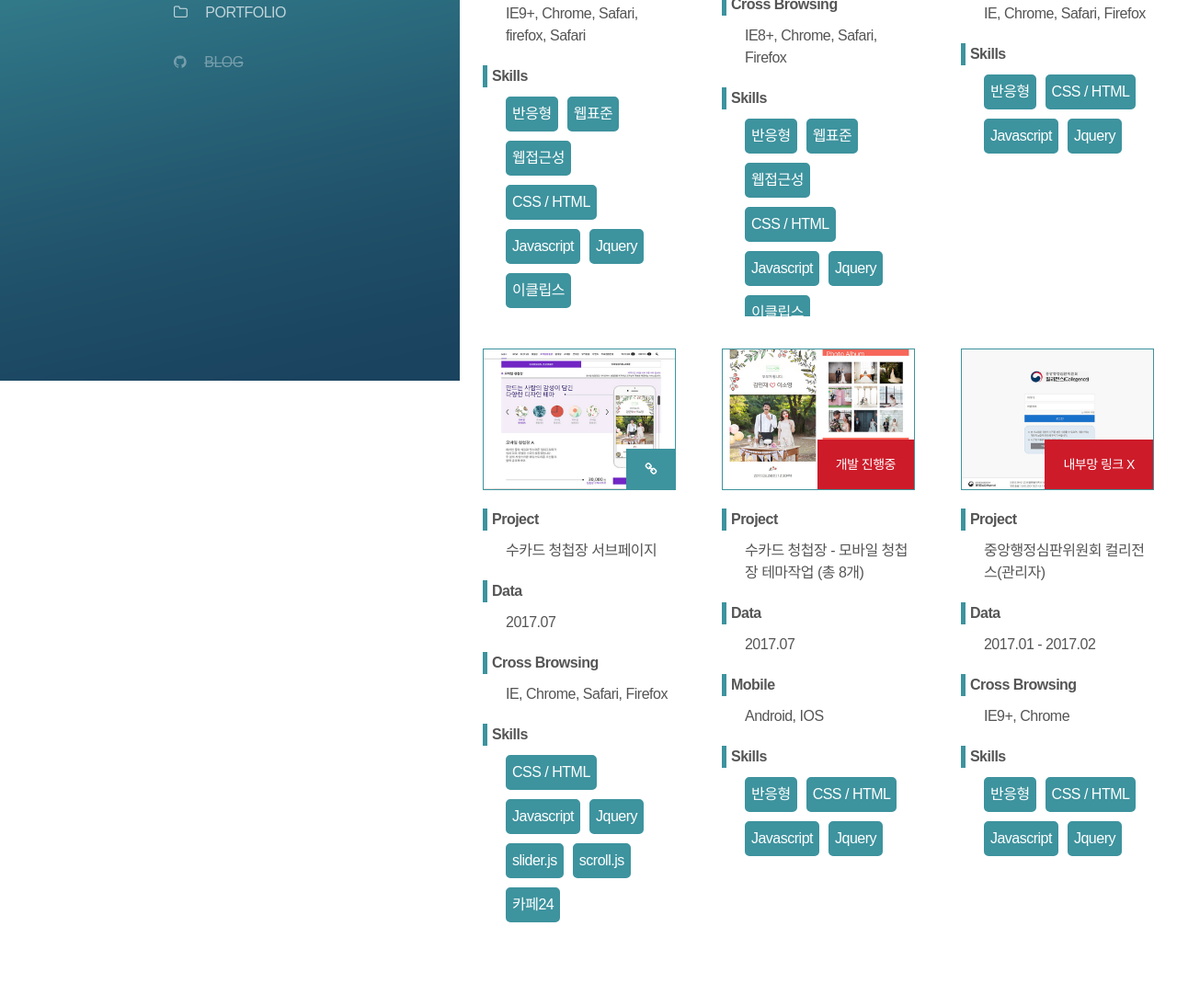
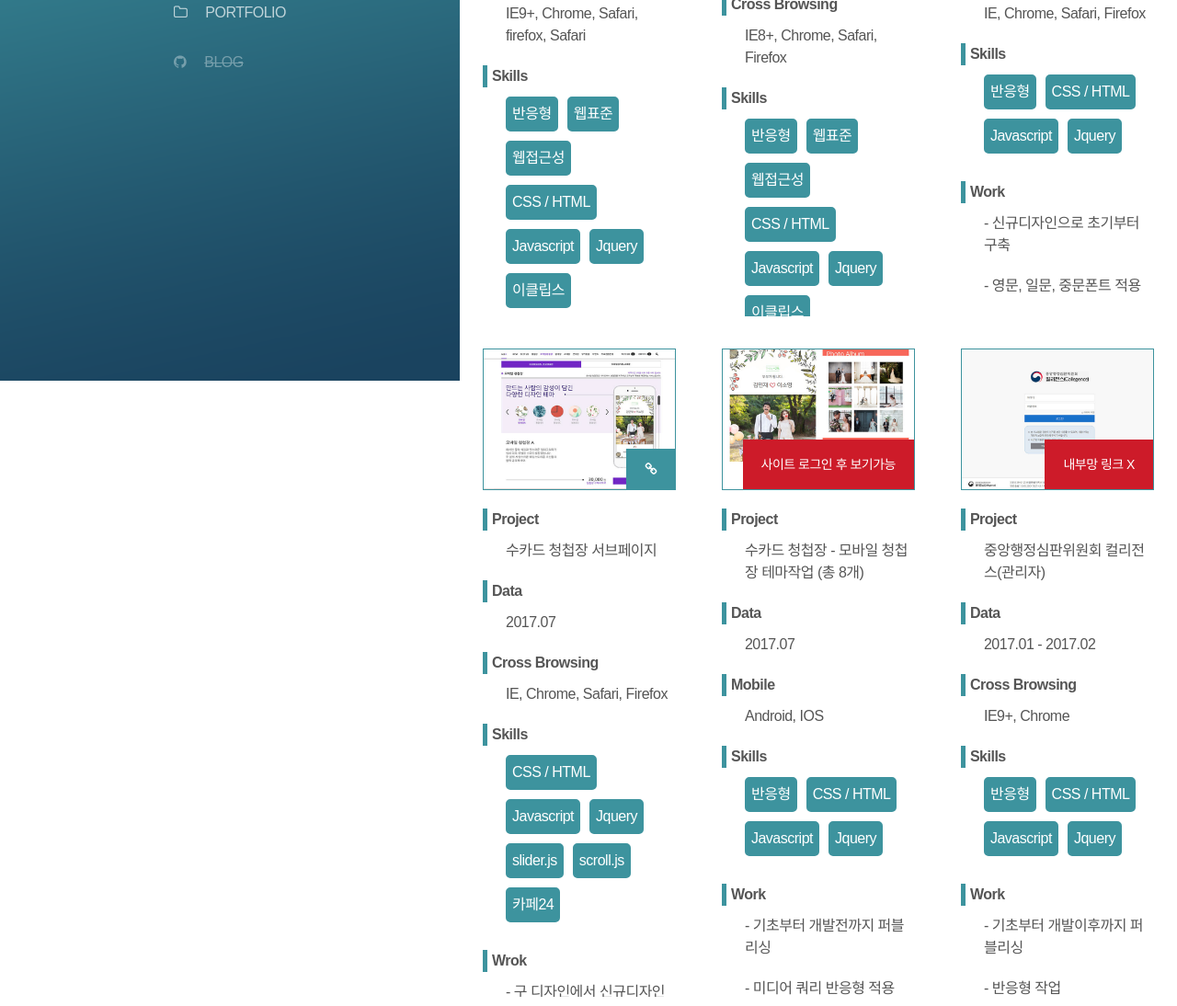
Before and after one commit to yongja29/portfolio, a plain HTML site: page sub/portfolio_page.html in a window 1280 px wide. Shown: the part 386-1480 px from the top of the page at 92% size. Drawn offline with nearby package versions, Linux system fonts and the light colour scheme; a web font is replaced by a local one.

Commit message:
작업범위 적용

```diff
--- a/sub/portfolio_page.html
+++ b/sub/portfolio_page.html
@@ -58,6 +58,11 @@
                                 <li>이클립스</li>
                             </ul>
                         </dd>
+                        <dt>Work</dt>
+                        <dd>- 신규디자인 퍼블리싱</dd>
+                        <dd>- 반응형 자바스크립트 및 미디어 쿼리 적용</dd>
+                        <dd>- 웹표준, 웹접근성을 준수한 시맨틱 마크업 적용</dd>
+                        <dd>- 이클립스 툴을 이용한 개발자와의 협업</dd>
                     </dl>
                 </div>
             </li>
@@ -83,6 +88,11 @@
                                 <li>이클립스</li>
                             </ul>
                         </dd>
+                        <dt>Work</dt>
+                        <dd>- 초기작업부터 개발초기까지 작업</dd>
+                        <dd>- 웹표준, 웹접근성을 준수한 시맨틱 마크업 적용</dd>
+                        <dd>- 반응형 미디어쿼리 및 스크립트 적용</dd>
+                        <dd>- 이클립스 툴을 이용한 개발자와의 협업</dd>
                     </dl>
                 </div>
             </li>
@@ -105,6 +115,10 @@
                                 <li>Jquery</li>
                             </ul>
                         </dd>
+                        <dt>Work</dt>
+                        <dd>- 신규디자인으로 초기부터 구축</dd>
+                        <dd>- 영문, 일문, 중문폰트 적용</dd>
+                        <dd>- 슬라이드.js 및 반응형 적용</dd>
                     </dl>
                 </div>
             </li>
@@ -129,12 +143,15 @@
                                 <li>카페24</li>
                             </ul>
                         </dd>
+                        <dt>Wrok</dt>
+                        <dd>- 구 디자인에서 신규디자인으로 변경</dd>
+                        <dd>- 스크롤.js와 슬라이더.js 사용</dd>
                     </dl>
                 </div>
             </li>
             <li>
                 <div class="pf_contents">
-                    <a href="javascript:;" target="_blank"><img src="../img/pf_list_06.jpg" alt="수카드 모바일청접장 스크린샷"><span class="link_bg link_none">개발 진행중</span></a>
+                    <a href="http://www.sucard.co.kr/wpage/mocard/mocard01.php" target="_blank"><img src="../img/pf_list_06.jpg" alt="수카드 모바일청접장 스크린샷"><span class="link_bg link_none">사이트 로그인 후 보기가능</span></a>
                     <dl class="pf_detail">
                         <dt>Project</dt>
                         <dd>수카드 청첩장 - 모바일 청첩장 테마작업 (총 8개)</dd>
@@ -151,6 +168,10 @@
                                 <li>Jquery</li>
                             </ul>
                         </dd>
+                        <dt>Work</dt>
+                        <dd>- 기초부터 개발전까지 퍼블리싱</dd>
+                        <dd>- 미디어 쿼리 반응형 적용</dd>
+                        <dd>- 레이어팝업 및 동영상삽입 </dd>
                     </dl>
                 </div>
             </li>
@@ -173,6 +194,9 @@
                                 <li>Jquery</li>
                             </ul>
                         </dd>
+                        <dt>Work</dt>
+                        <dd>- 기초부터 개발이후까지 퍼블리싱</dd>
+                        <dd>- 반응형 작업</dd>
                     </dl>
                 </div>
             </li>
```
